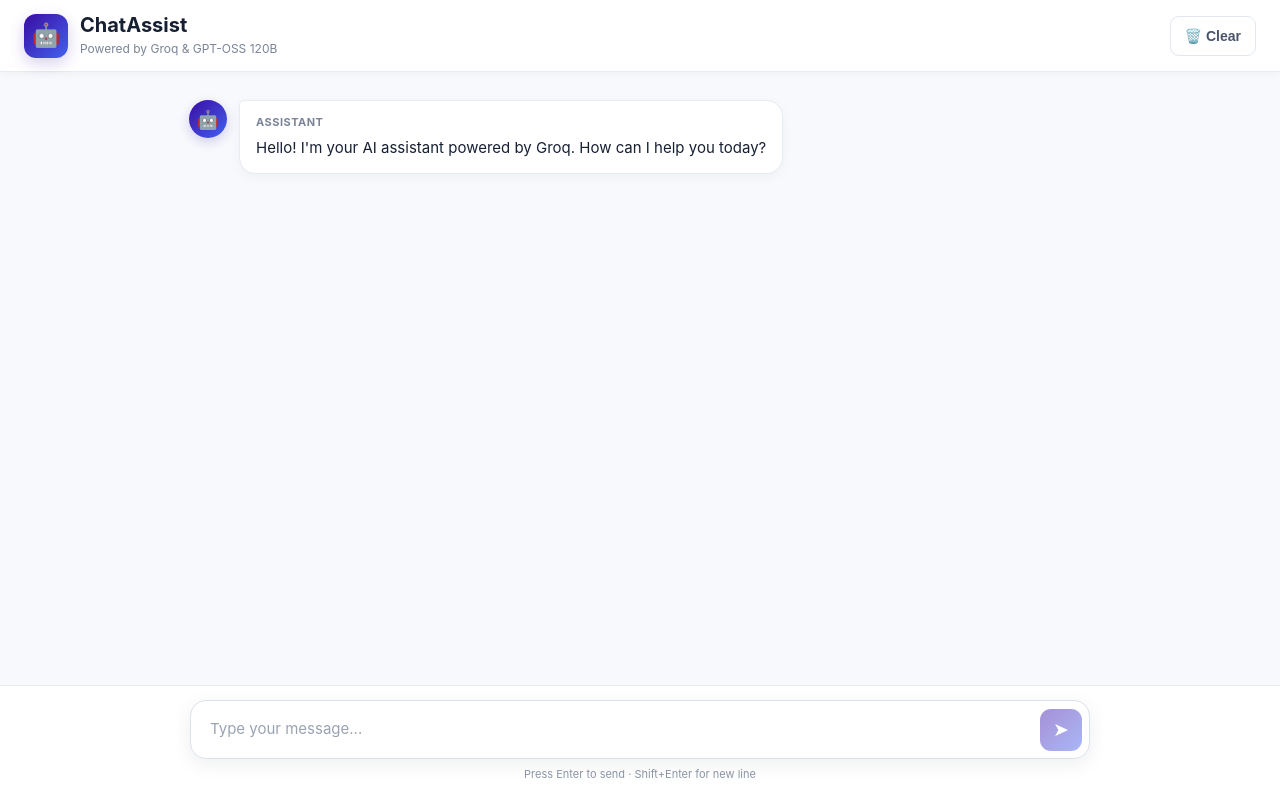
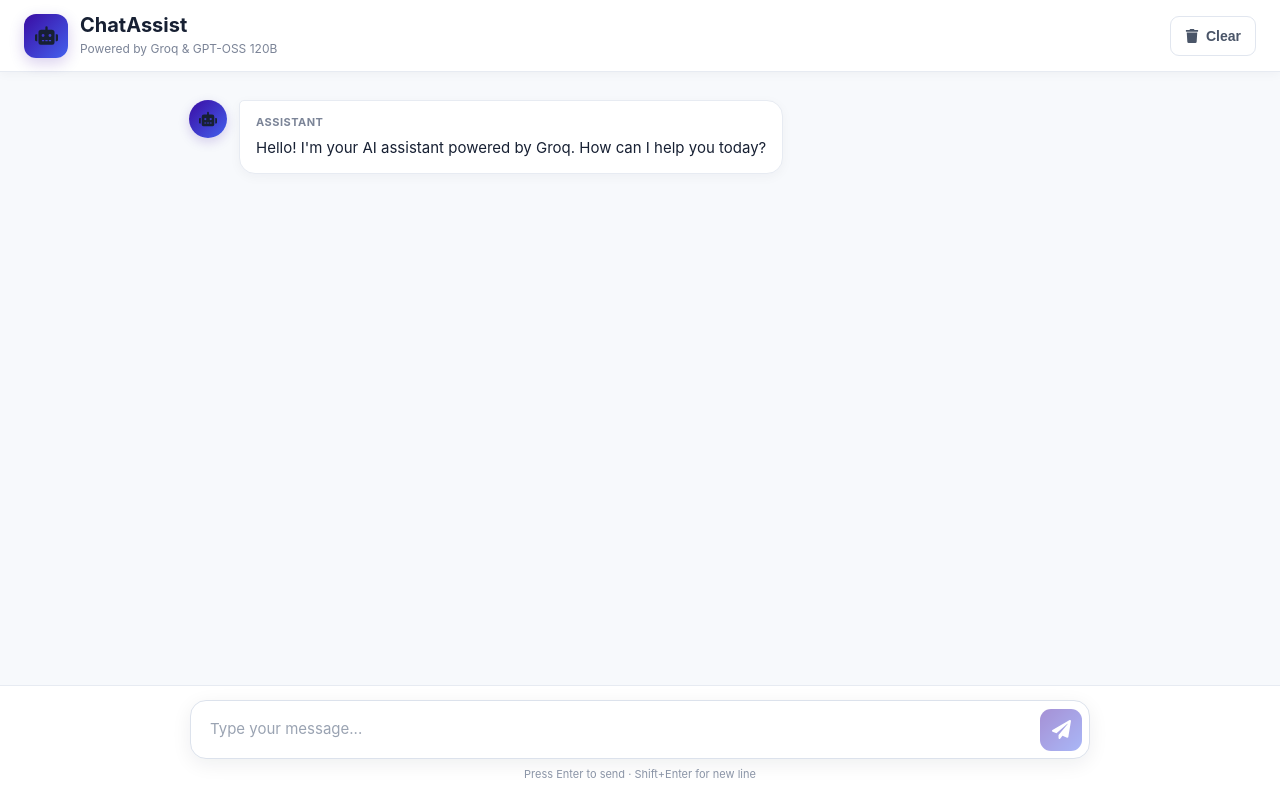
Before and after one commit to Adithya519b/ChatAssit, a React (Vite) app: page / in a window 1280 px wide. Built offline with nearby package versions, Linux system fonts and the light colour scheme.

Commit message:
Update App.jsx

```diff
--- a/src/App.jsx
+++ b/src/App.jsx
@@ -1,36 +1,78 @@
+
 import { useState, useRef, useEffect } from "react";
+import {
+  FaRobot,
+  FaUser,
+  FaTrash,
+  FaPaperPlane,
+} from "react-icons/fa";
+import { FiLoader } from "react-icons/fi";
+
 import "./App.css";
 
-const GROQ_API_URL = "https://api.groq.com/openai/v1/chat/completions";
+const GROQ_API_URL =
+  "https://api.groq.com/openai/v1/chat/completions";
+
 const MODEL = "openai/gpt-oss-120b";
 
 function App() {
   const [messages, setMessages] = useState([
     {
       role: "assistant",
-      content: "Hello! I'm your AI assistant powered by Groq. How can I help you today?",
+      content:
+        "Hello! I'm your AI assistant powered by Groq. How can I help you today?",
     },
   ]);
+
   const [input, setInput] = useState("");
   const [loading, setLoading] = useState(false);
+
   const messagesEndRef = useRef(null);
   const inputRef = useRef(null);
 
+  /* ================================
+     SCROLL TO BOTTOM
+  ================================= */
+
   const scrollToBottom = () => {
-    messagesEndRef.current?.scrollIntoView({ behavior: "smooth" });
+    messagesEndRef.current?.scrollIntoView({
+      behavior: "smooth",
+    });
   };
 
   useEffect(() => {
     scrollToBottom();
-  }, [messages]);
+  }, [messages, loading]);
+
+  /* ================================
+     SEND MESSAGE
+  ================================= */
 
   const sendMessage = async () => {
     const trimmed = input.trim();
+
     if (!trimmed || loading) return;
 
     const apiKey = import.meta.env.VITE_GROQ_API_KEY;
 
-    const userMessage = { role: "user", content: trimmed };
+    if (!apiKey) {
+      setMessages((prev) => [
+        ...prev,
+        {
+          role: "assistant",
+          content:
+            "Groq API key is missing. Please check your .env file and restart the Vite development server.",
+        },
+      ]);
+
+      return;
+    }
+
+    const userMessage = {
+      role: "user",
+      content: trimmed,
+    };
+
     const updatedMessages = [...messages, userMessage];
 
     setMessages(updatedMessages);
@@ -40,10 +82,12 @@ function App() {
     try {
       const response = await fetch(GROQ_API_URL, {
         method: "POST",
+
         headers: {
           "Content-Type": "application/json",
           Authorization: `Bearer ${apiKey}`,
         },
+
         body: JSON.stringify({
           model: MODEL,
           messages: updatedMessages,
@@ -53,24 +97,54 @@ function App() {
       });
 
       if (!response.ok) {
-        const errorData = await response.json().catch(() => ({}));
-        throw new Error(errorData.error?.message || `API error: ${response.status}`);
+        const errorData = await response
+          .json()
+          .catch(() => ({}));
+
+        throw new Error(
+          errorData.error?.message ||
+            `API error: ${response.status}`
+        );
       }
 
       const data = await response.json();
-      const assistantMessage = data.choices[0].message.content;
 
-      setMessages((prev) => [...prev, { role: "assistant", content: assistantMessage }]);
+      const assistantMessage =
+        data?.choices?.[0]?.message?.content;
+
+      if (!assistantMessage) {
+        throw new Error(
+          "The API returned an empty response."
+        );
+      }
+
+      setMessages((prev) => [
+        ...prev,
+        {
+          role: "assistant",
+          content: assistantMessage,
+        },
+      ]);
     } catch (err) {
       setMessages((prev) => [
         ...prev,
-        { role: "assistant", content: `Sorry, something went wrong: ${err.message}` },
+        {
+          role: "assistant",
+          content: `Sorry, something went wrong: ${err.message}`,
+        },
       ]);
     } finally {
       setLoading(false);
-      inputRef.current?.focus();
+
+      setTimeout(() => {
+        inputRef.current?.focus();
+      }, 100);
     }
   };
+
+  /* ================================
+     KEYBOARD HANDLER
+  ================================= */
 
   const handleKeyDown = (e) => {
     if (e.key === "Enter" && !e.shiftKey) {
@@ -79,6 +153,10 @@ function App() {
     }
   };
 
+  /* ================================
+     CLEAR CHAT
+  ================================= */
+
   const clearChat = () => {
     setMessages([
       {
@@ -86,64 +164,160 @@ function App() {
         content: "Chat cleared! How can I help you?",
       },
     ]);
+
+    setTimeout(() => {
+      inputRef.current?.focus();
+    }, 100);
+  };
+
+  /* ================================
+     RENDER MESSAGE CONTENT
+  ================================= */
+
+  const renderMessageContent = (content) => {
+    return content.split("\n").map((line, index) => (
+      <span key={index}>
+        {line}
+
+        {index < content.split("\n").length - 1 && <br />}
+      </span>
+    ));
   };
 
   return (
     <div className="app">
+
+      {/* ================================
+          HEADER
+      ================================= */}
+
       <header className="header">
+
         <div className="header-left">
-          <div className="logo">🤖</div>
+
+          <div className="logo">
+            <FaRobot />
+          </div>
+
           <div>
             <h1>ChatAssist</h1>
-            <span className="subtitle">Powered by Groq &amp; GPT-OSS 120B</span>
+
+            <span className="subtitle">
+              Powered by Groq &amp; GPT-OSS 120B
+            </span>
           </div>
+
         </div>
-        <button className="clear-btn" onClick={clearChat} title="Clear chat">
-          🗑️ Clear
+
+        <button
+          className="clear-btn"
+          onClick={clearChat}
+          title="Clear chat"
+          aria-label="Clear chat"
+        >
+          <FaTrash />
+
+          <span>Clear</span>
         </button>
+
       </header>
 
+
+      {/* ================================
+          CHAT AREA
+      ================================= */}
+
       <main className="chat-container">
+
         {messages.map((msg, idx) => (
-          <div key={idx} className={`message ${msg.role}`}>
+
+          <div
+            key={idx}
+            className={`message ${msg.role}`}
+          >
+
+            {/* Message Avatar */}
+
             <div className="message-avatar">
-              {msg.role === "user" ? "👤" : "🤖"}
+
+              {msg.role === "user" ? (
+                <FaUser />
+              ) : (
+                <FaRobot />
+              )}
+
             </div>
+
+
+            {/* Message Bubble */}
+
             <div className="message-bubble">
+
               <div className="message-role">
-                {msg.role === "user" ? "You" : "Assistant"}
+
+                {msg.role === "user"
+                  ? "You"
+                  : "Assistant"}
+
               </div>
+
               <div className="message-content">
-                {msg.content.split("\n").map((line, i) => (
-                  <span key={i}>
-                    {line}
-                    {i < msg.content.split("\n").length - 1 && <br />}
-                  </span>
-                ))}
+                {renderMessageContent(msg.content)}
               </div>
+
             </div>
+
           </div>
+
         ))}
 
+
+        {/* ================================
+            TYPING INDICATOR
+        ================================= */}
+
         {loading && (
+
           <div className="message assistant">
-            <div className="message-avatar">🤖</div>
+
+            <div className="message-avatar">
+              <FaRobot />
+            </div>
+
             <div className="message-bubble">
-              <div className="message-role">Assistant</div>
+
+              <div className="message-role">
+                Assistant
+              </div>
+
               <div className="typing-indicator">
+
                 <span></span>
                 <span></span>
                 <span></span>
+
               </div>
+
             </div>
+
           </div>
+
         )}
 
+
         <div ref={messagesEndRef} />
+
       </main>
 
+
+      {/* ================================
+          INPUT AREA
+      ================================= */}
+
       <footer className="input-area">
+
         <div className="input-wrapper">
+
           <textarea
             ref={inputRef}
             className="chat-input"
@@ -153,18 +327,37 @@ function App() {
             onChange={(e) => setInput(e.target.value)}
             onKeyDown={handleKeyDown}
             disabled={loading}
+            aria-label="Message input"
           />
+
+
+          {/* Send Button */}
+
           <button
             className="send-btn"
             onClick={sendMessage}
             disabled={!input.trim() || loading}
             title="Send message"
+            aria-label="Send message"
           >
-            {loading ? "⏳" : "➤"}
+
+            {loading ? (
+              <FiLoader className="loading-icon" />
+            ) : (
+              <FaPaperPlane />
+            )}
+
           </button>
+
         </div>
-        <p className="hint">Press Enter to send · Shift+Enter for new line</p>
+
+
+        <p className="hint">
+          Press Enter to send · Shift+Enter for new line
+        </p>
+
       </footer>
+
     </div>
   );
 }
```
